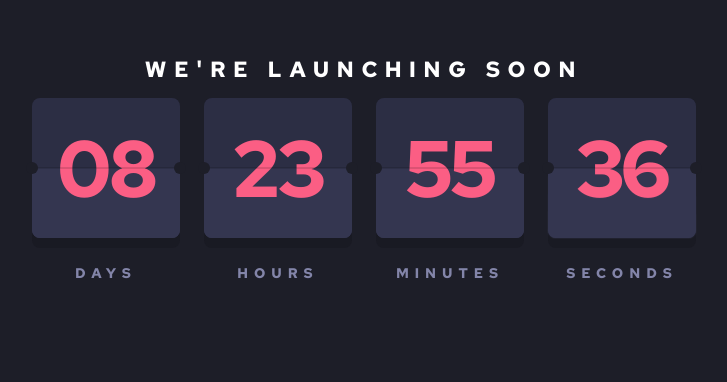
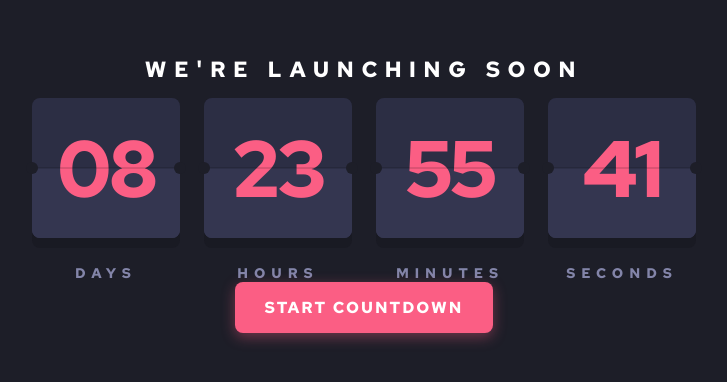
Before and after one commit to zuolizhu/countdown-timer-frontendmentor, a React (Create React App) app: page / in a window 1280 px wide. Shown: the part 102-484 px from the top of the page, without its empty margins (276-1003 px from the left). Built offline with nearby package versions, Linux system fonts and the light colour scheme.

Commit message:
control button for countdown

```diff
--- a/src/App.js
+++ b/src/App.js
@@ -3,6 +3,7 @@ import dayjs from 'dayjs';
 import Countdown from 'react-countdown';
 import Heading from './components/Heading';
 import FlipClock from './components/FlipClock';
+import { useRef, useEffect, useState } from 'react';
 
 function App() {
   const countFromDate = dayjs()
@@ -18,10 +19,27 @@ function App() {
     return (<FlipClock days={days} hours={hours} minutes={minutes} seconds={seconds} />)
   }
 
+  const [isStarted, setIsStarted] = useState(false);
+
+  const CountdownRef = useRef();
+
+  const handleStartClick = () => {
+    CountdownRef.current.start()
+    setIsStarted(true)
+  }
+
+  useEffect(() => {
+    CountdownRef.current.pause()
+    console.log('countdown is paused by default')
+  }, [])
+
   return (
     <div className="App">
       <Heading />
-      <Countdown date={countFromDate} renderer={renderer} />
+      <Countdown ref={CountdownRef} date={countFromDate} renderer={renderer} />
+      <div className="countdown-contrl">
+        <button disabled={isStarted} onClick={handleStartClick}>{isStarted ? 'countdown started' : 'start countdown'}</button>
+      </div>
     </div>
   );
 }
--- a/src/styles/_base.scss
+++ b/src/styles/_base.scss
@@ -49,3 +49,52 @@ p {
 .App {
   padding: 0 2.4rem;
 }
+
+
+.countdown-contrl {
+  width: 30rem;
+  display: flex;
+  margin: 0 auto;
+  justify-content: center;
+}
+
+button {
+  border: none;
+  cursor: pointer;
+  padding: 1.5rem 3rem;
+  border-radius: .8rem;
+  letter-spacing: 2px;
+  font-size: 1.6rem;
+  color: var(--color-white);
+  text-transform: uppercase;
+  font-weight: var(--weight-bold);
+  background-color: var(--color-pink-68);
+  font-family: 'Red Hat Text', sans-serif;
+  position: relative;
+  z-index: 1;
+  box-shadow: 0 .4rem 1.4rem 0 rgba(251,94,132,0.39);
+  transition: var(--transition) background-color;
+
+  &:focus {
+    outline: 2px dotted var(--color-pink-68);
+    outline-offset: 2px;
+  }
+
+  &:hover {
+    background-color: #f17493;
+  }
+}
+
+button:disabled {
+  cursor: none;
+  animation-delay: 2s;
+  animation-duration: .6s;
+  animation-name: fadeOut;
+  background-color: #f187a1;
+  animation-fill-mode: forwards;
+}
+
+@keyframes fadeOut {
+  from { opacity: 1; transform: translateY(0); z-index: 1; }
+  to { opacity: 0; transform: translateY(-2rem); z-index: -10; }
+}
```
